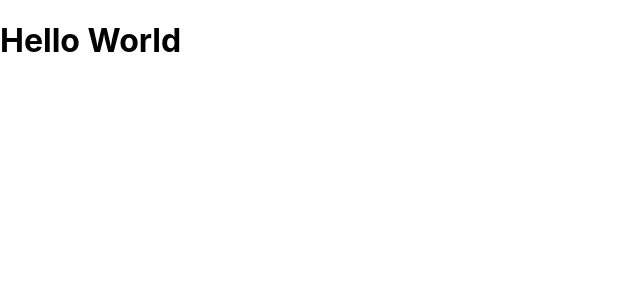
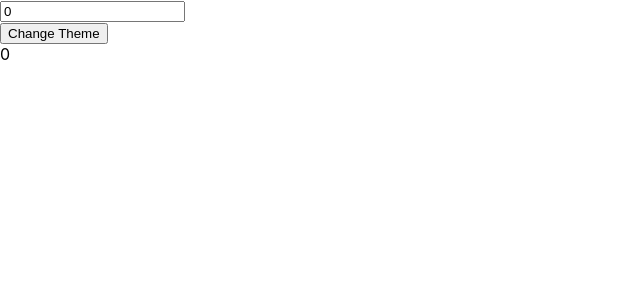
Before and after one commit to TheSh4h/React-Hooks, a React (Vite) app: page / in a window 1280 px wide. Shown: the top 300 px of the page, without its empty margins (0-640 px from the left). Built offline with nearby package versions, Linux system fonts and the light colour scheme.

Commit message:
Layout setup

```diff
--- a/src/App.jsx
+++ b/src/App.jsx
@@ -1,12 +1,28 @@
+import { useState } from 'react';
 import './App.css'
 
 function App() {
+  const [number, setNumber] = useState(0);
+  const [dark , setDark] = useState(false);
+  const doubleNumber = slowFunction(number)
+  const themeStyles = {
+    backgroundColor: dark ? 'black' : 'white',
+    color: dark ? 'white' : 'black'
+  }
 
   return (
     <>
-      <h1>Hello World</h1>
+      <input type="number" value={number} onChange={e => setNumber(parseInt(e.target.value))} /> <br />
+      <button onClick={() => setDark(prevDark => !prevDark)}>Change Theme</button>
+      <div style={themeStyles}>{doubleNumber}</div>
     </>
   )
 }
 
+function slowFunction(num) {
+  console.log('Calling slowFunction')
+  for (let i = 0; i <= 1000000000; i++) {}
+  return num * 2
+}
+
 export default App
```
